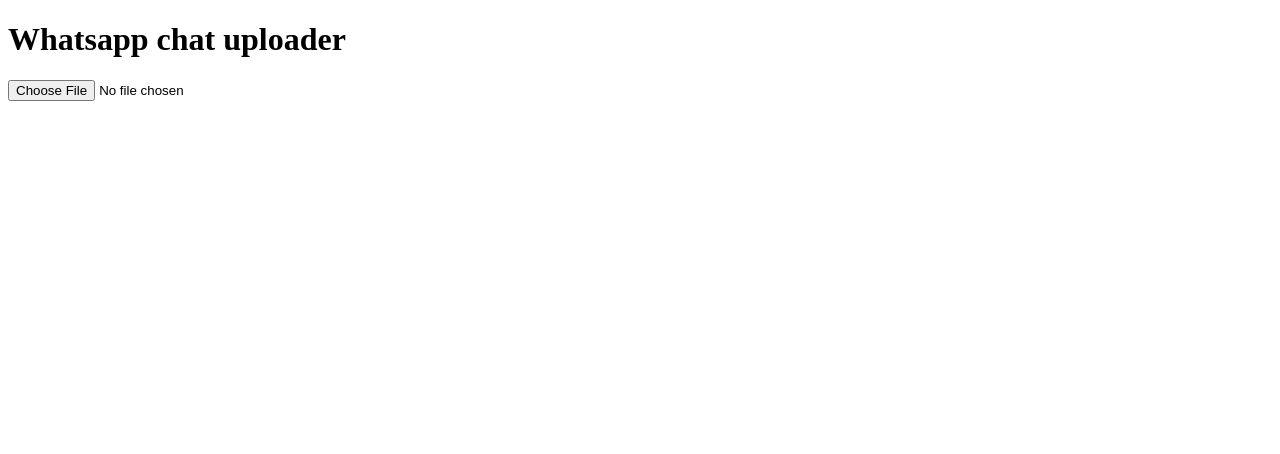
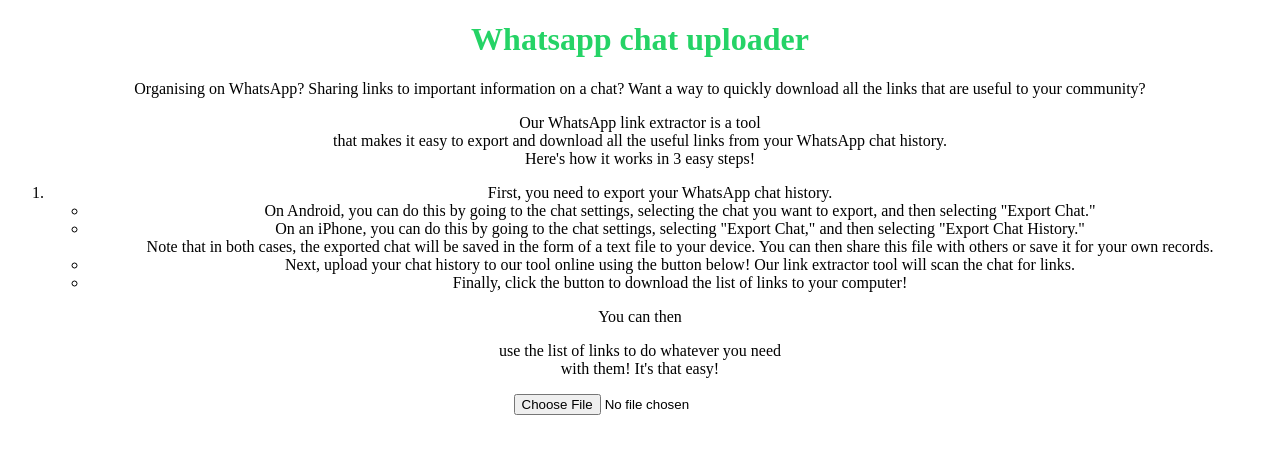
Before and after one commit to CampaignLab/whatsapp-link-extractor, a website: page index.html in a window 1280 px wide. Drawn offline with Linux system fonts and the light colour scheme.

Commit message:
uploaded initial styles

```diff
--- a/index.css
+++ /dev/null
@@ -1,15 +0,0 @@
-body {
-  flex: auto;
-  align-items: center;
-}
-
-input {
-  background: #0066A2;
-	color: white;
-	border-style: outset;
-	border-color: #0066A2;
-	height: 50px;
-	width: 100px;
-	font: bold15px arial,sans-serif;
-	text-shadow: none;
-}
--- a/index.html
+++ b/index.html
@@ -4,12 +4,28 @@
   <meta charset="UTF-8">
   <meta http-equiv="X-UA-Compatible" content="IE=edge">
   <meta name="viewport" content="width=device-width, initial-scale=1.0">
-  <style src="./index.css"></style>
+  <link rel="stylesheet" href="styles.css"></link>
   <title>Campaign Lab Whatsapp Tools</title>
 </head>
 
 <body>
   <h1>Whatsapp chat uploader</h1>
+
+  <p class="intro">Organising on WhatsApp? Sharing links to important information on a chat? Want a way to quickly download all the links that are useful to your community?</p>
+    <p><div class="orangebody">Our WhatsApp link extractor is a tool </div>that makes it easy to export and download all the useful links from your WhatsApp chat history. <div class="orangebody">Here's how it works in 3 easy steps!</div></p>
+    <ol>
+      <li><div class="orangebody">First, you need to export your WhatsApp chat history.</div>
+        <ul>
+            <li> On Android, you can do this by going to the chat settings, selecting the chat you want to export, and then selecting "Export Chat."</li>
+            <li> On an iPhone, you can do this by going to the chat settings, selecting "Export Chat," and then selecting "Export Chat History." </li>
+            Note that in both cases, the exported chat will be saved in the form of a text file to your device. You can then share this file with others or save it for your own records.
+          </li>
+      <li class="orangebody">Next, upload your chat history to our tool online using the button below! Our link extractor tool will scan the chat for links.</li>
+      <li class="orangebody">Finally, click the button to download the list of links to your computer!</li>
+    </ol>
+    <p>You can then <div class="orangebody">use the list of links to do whatever you need </div> with them! It's that easy!</p>
+
+
   <input type="file"></input>
 
   <div id="full-chat"></div>
--- /dev/null
+++ b/styles.css
@@ -0,0 +1,12 @@
+body {
+  flex: auto;
+  text-align: center;
+}
+
+/* input {
+
+} */
+
+h1{
+	color: #25D366
+}
```
